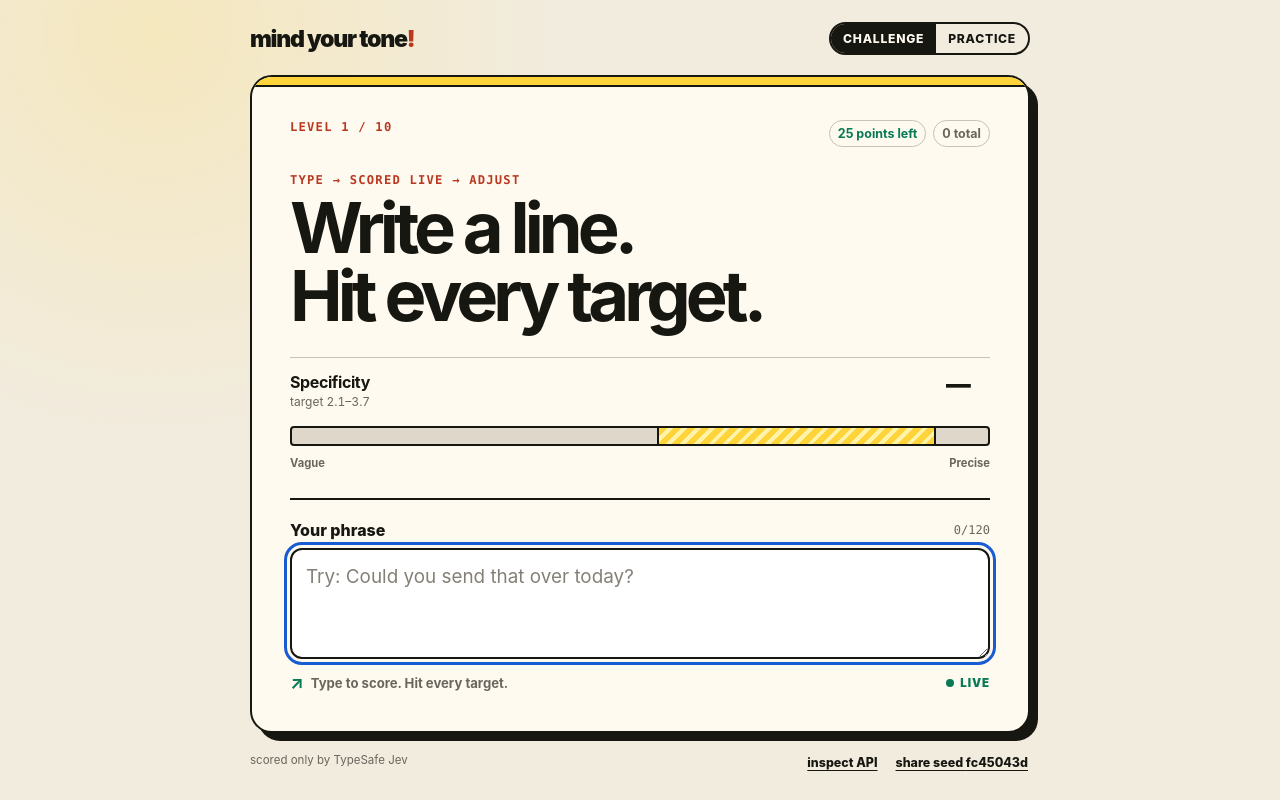
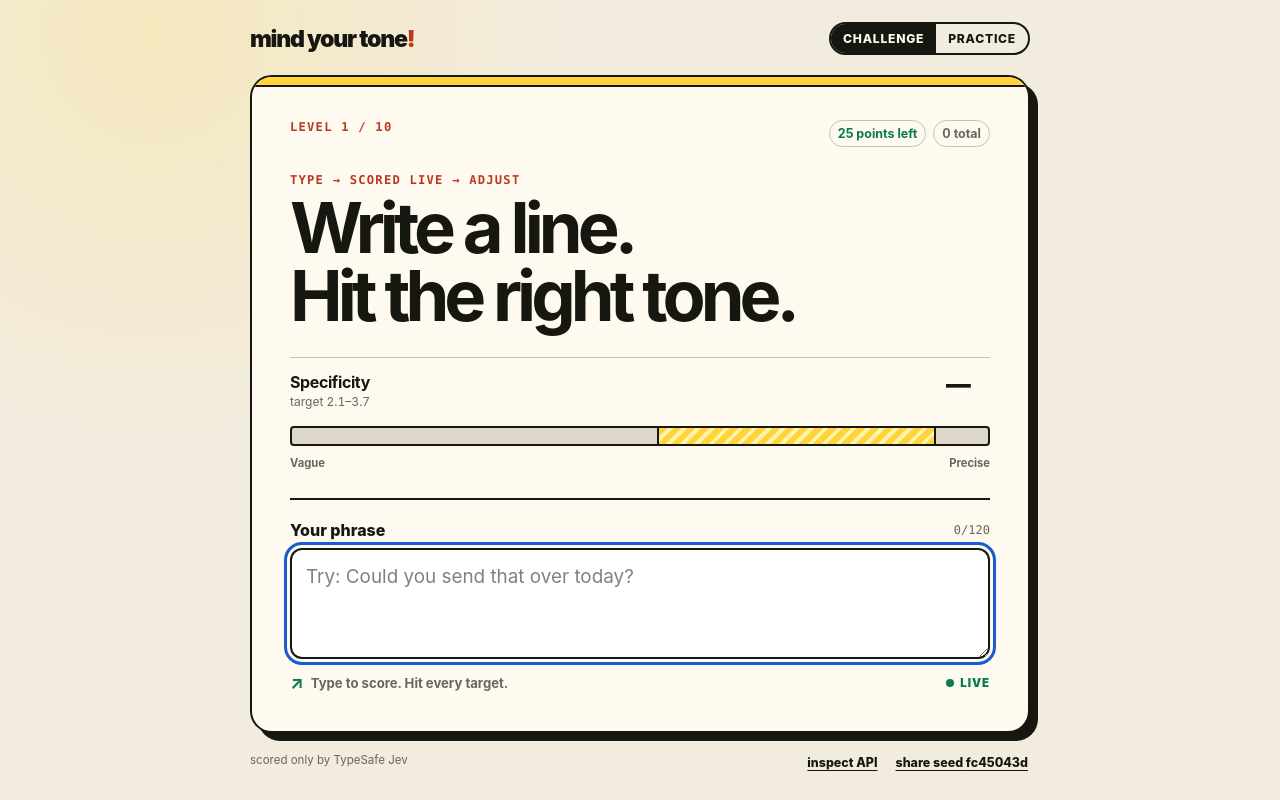
Before and after one commit to tomviner/mind-your-tone, a React (Vite) app: page / in a window 1280 px wide. Built offline with nearby package versions, Linux system fonts and the light colour scheme.

Commit message:
copy: tie headline to tone

```diff
--- a/src/App.tsx
+++ b/src/App.tsx
@@ -464,7 +464,7 @@ export default function App({ initialSeed }: AppProps) {
               <p className="eyebrow">type → scored live → adjust</p>
               <h1 id="game-heading">
                 <span>Write a line.</span>
-                <span>Hit every target.</span>
+                <span>Hit the right tone.</span>
               </h1>
             </div>
 
```
